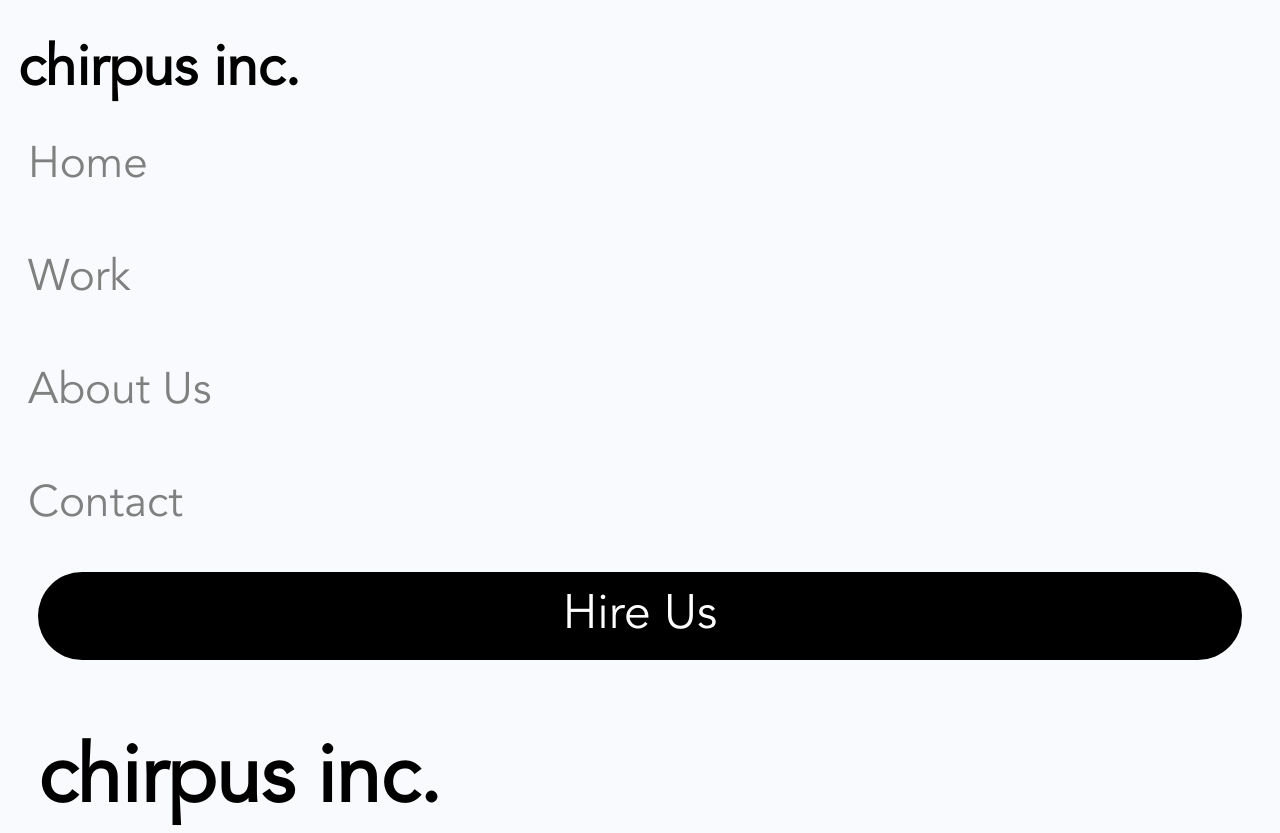
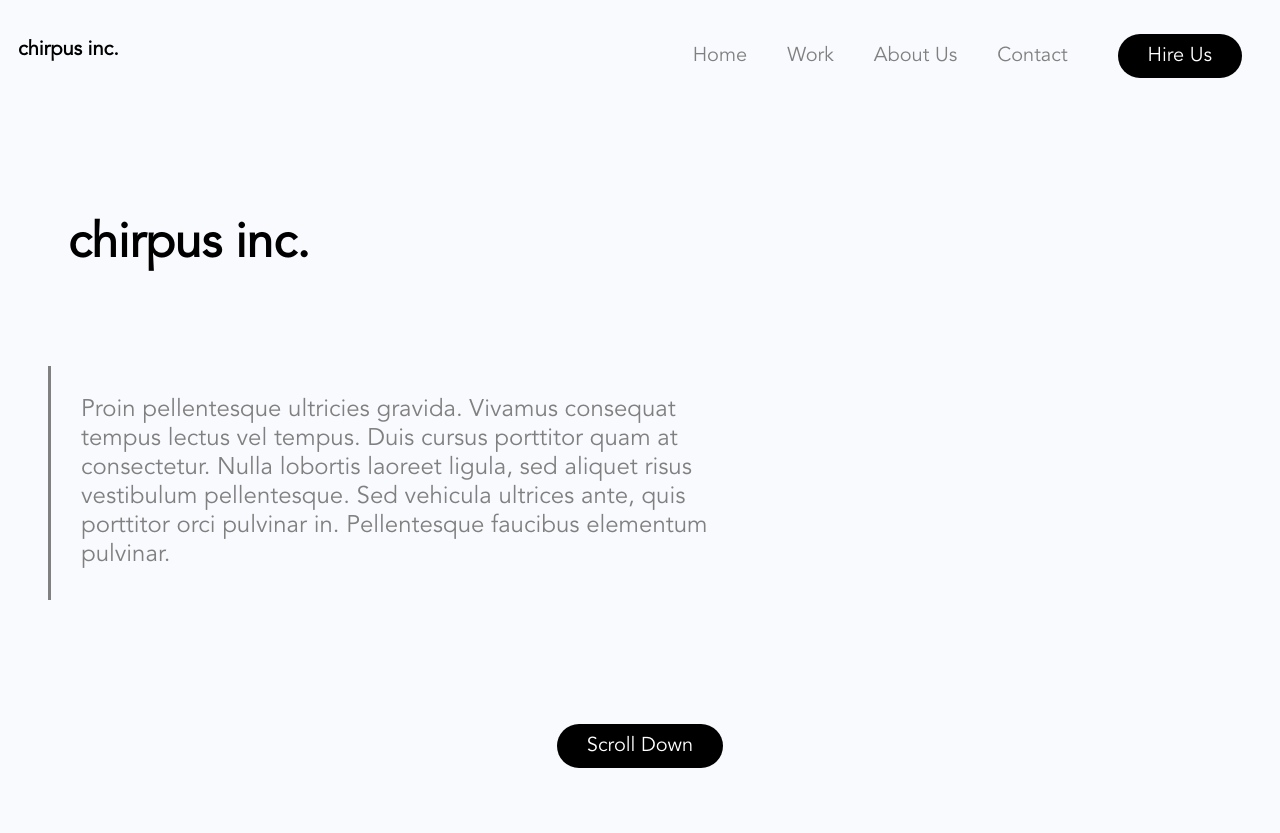
Before and after one commit to jillanecook/LAB-2-FE, a plain HTML site: page LAB2.html in a window 1280 px wide. Shown: the top 833 px of the page. Drawn offline with Linux system fonts and the light colour scheme.

Commit message:
Added Desktop

```diff
--- a/LAB2.css
+++ b/LAB2.css
@@ -6,6 +6,7 @@
 .flex-container {
   display: flex;
   flex-direction: column;
+  justify-content: space-between;
 }
 
 
@@ -14,8 +15,12 @@ body {
   background-color: rgb(249, 250, 254);
 }
 
+ul {
+  list-style-type: none;
+}
+
 .button {
-display: flex;
+    display: flex;
     justify-content: center;
     background-color : black;
     color: white;
@@ -55,7 +60,7 @@ display: flex;
   font-size: 2.6em;
 }
 
-.nav{
+.nav {
 	color :rgb(128, 128, 128);
 	text-decoration: none;
 	font-size: 2.75em;
@@ -69,3 +74,52 @@ display: none;
 .scroll {
   padding-bottom:100px;
 }
+
+@media screen and (min-width: 768px) {
+
+  .flex-container {
+    flex-direction: row;
+  }
+
+  .nav-menu {
+    justify-content: flex-end;
+    align-items: baseline;
+  }
+
+  .name{
+    font-size: 1.25em;
+    padding-bottom: 0;
+  }
+
+  .nav {
+    font-size: 1.25em;
+  }
+
+  .button {
+    font-size: 1.25em;
+    padding-top: 10px;
+    padding-bottom: 10px;
+    padding-left : 30px;
+    padding-right: 30px;
+    border-radius : 30px;
+  }
+
+  h1 {
+    font-size:3em;
+    padding: 60px;
+  }
+
+  .description{
+    padding: 30px;
+    font-size: 1.5em;
+    width: 50%
+  }
+
+  .scroll {
+  display: flex;
+  justify-content: center;
+  padding: 100px;
+  }
+
+
+}
--- a/LAB2.html
+++ b/LAB2.html
@@ -8,16 +8,16 @@
 <title> chirpus inc.</title>
 </head>
 <body>
-  <div class = "flex-container">
-    <a class = "name">chirpus inc.</a>
-    <!-- <div class = "flex-container-menu"> -->
-      <a class= "nav">Home</a>
-      <a class= "nav">Work</a>
-      <a class= "nav">About Us</a>
-      <a class= "nav">Contact</a>
-      <a class= "button">Hire Us</a>
-    <!-- </div> -->
-  </div>
+  <nav class = "flex-container">
+    <span class = "name">chirpus inc.</span>
+      <ul class= "flex-container nav-menu">
+        <li class= "nav">Home</li>
+        <li class= "nav">Work</li>
+        <li class= "nav">About Us</li>
+        <li class= "nav">Contact</li>
+        <li class= "button">Hire Us</li>
+      </ul>
+    </nav>
 <div>
   <h1> chirpus inc. </h1>
 <p class = "description"> Proin pellentesque ultricies gravida. Vivamus consequat tempus lectus vel tempus. Duis cursus porttitor quam at consectetur. Nulla lobortis laoreet ligula, sed aliquet risus vestibulum pellentesque. Sed vehicula ultrices ante, quis porttitor orci pulvinar in. Pellentesque faucibus elementum pulvinar.
```
